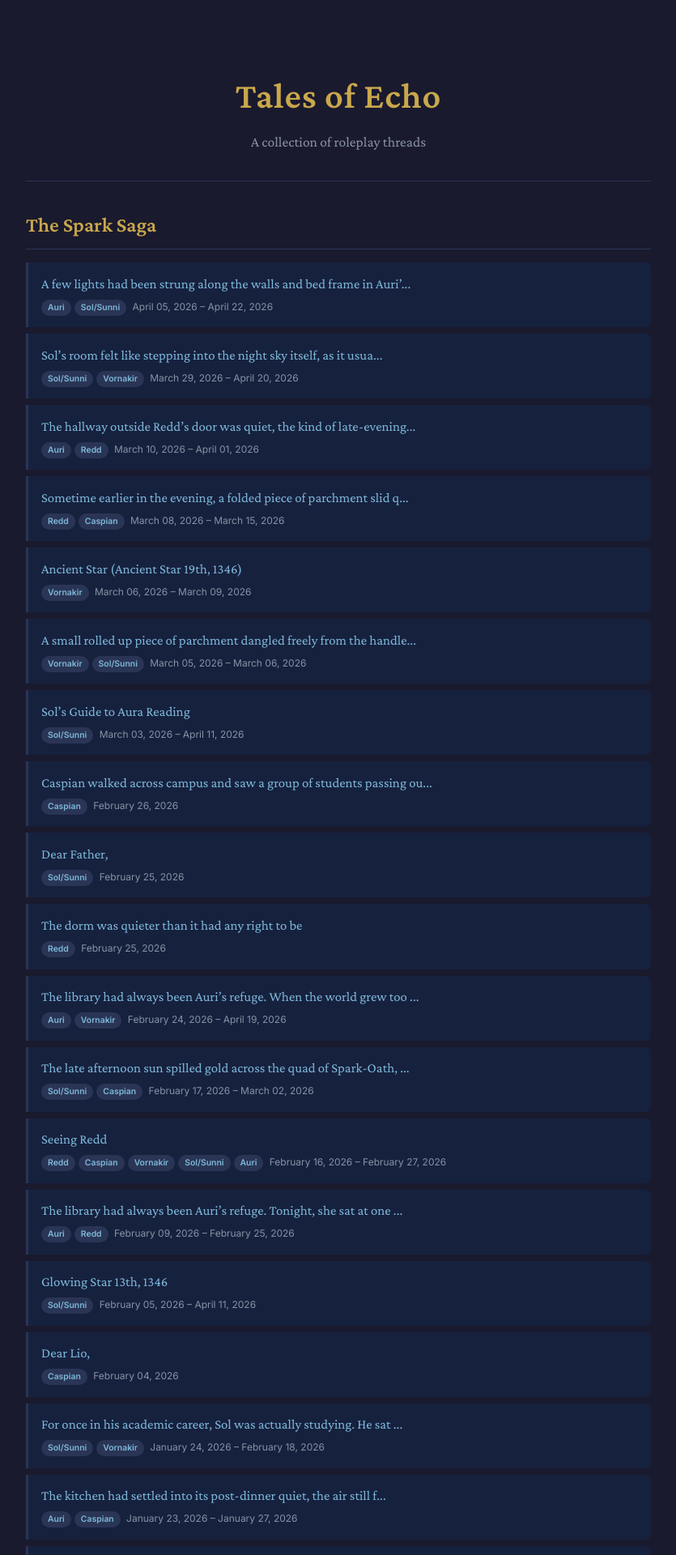
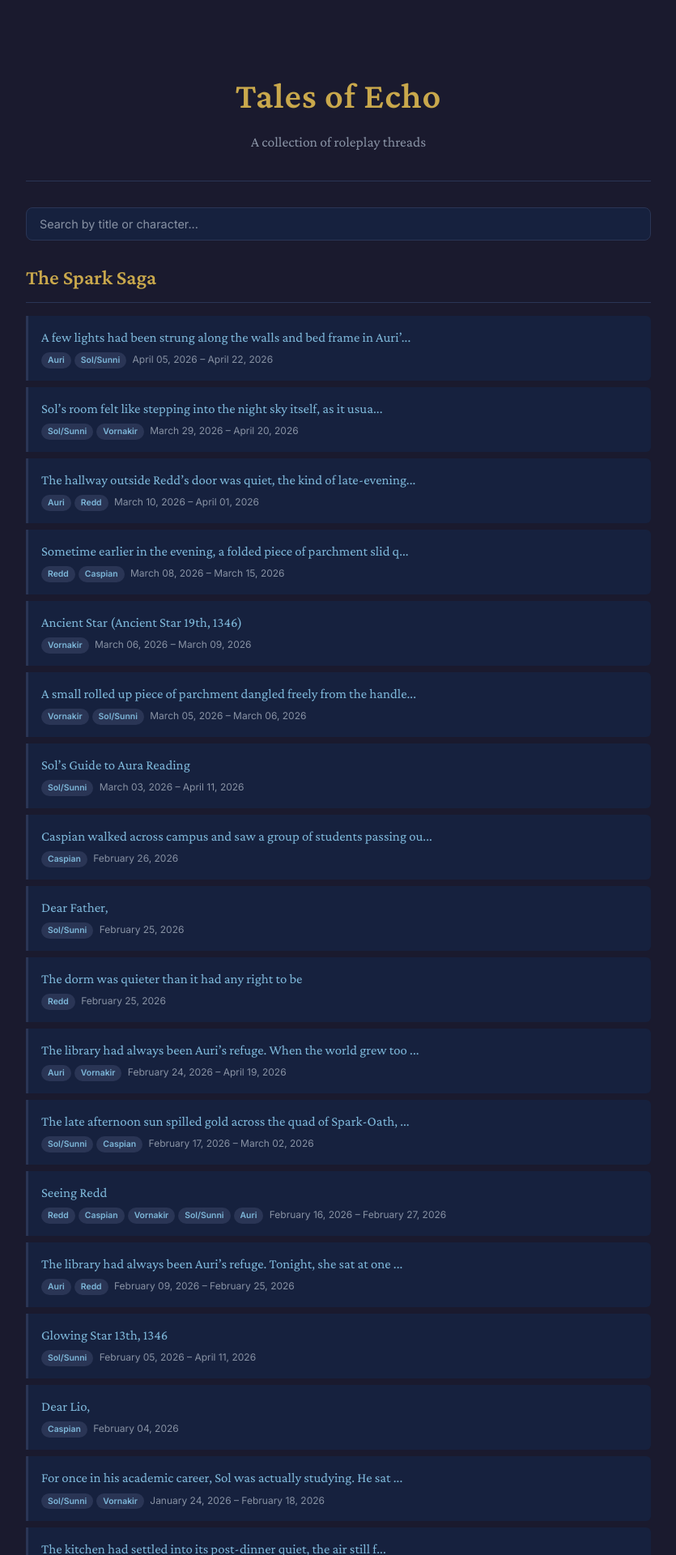
Before and after one commit to zzenonn/tales-of-echo, a Jekyll site: the page built from index.html, in a window 1280 px wide. Shown: the top 1920 px of the page at 81% size, without its empty margins (222-1057 px from the left). Built offline with Jekyll 4.4.1, drawn with Linux system fonts in a browser that asks for light colours.

Commit message:
Add client-side search to index page

```diff
--- a/_layouts/default.html
+++ b/_layouts/default.html
@@ -59,6 +59,35 @@
       color: var(--text-muted);
       font-size: 1.1rem;
       margin-top: 0.3rem;
+    }
+
+    .search-box {
+      width: 100%;
+      padding: 0.7rem 1rem;
+      font-family: 'Inter', sans-serif;
+      font-size: 0.9rem;
+      background: var(--bg-surface);
+      color: var(--text);
+      border: 1px solid var(--border);
+      border-radius: 8px;
+      margin-bottom: 1.5rem;
+      outline: none;
+      transition: border-color 0.2s;
+    }
+
+    .search-box:focus {
+      border-color: var(--accent);
+    }
+
+    .search-box::placeholder {
+      color: var(--text-muted);
+    }
+
+    .no-results {
+      color: var(--text-muted);
+      font-style: italic;
+      padding: 1rem 0;
+      display: none;
     }
 
     .campaign-section {
--- a/index.html
+++ b/index.html
@@ -7,6 +7,9 @@ title: Tales of Echo
   <h1>Tales of Echo</h1>
   <div class="subtitle">A collection of roleplay threads</div>
 </div>
+
+<input type="text" class="search-box" id="search" placeholder="Search by title or character..." autocomplete="off">
+<div class="no-results" id="no-results">No threads found.</div>
 
 <div class="campaign-section">
   <h2>The Spark Saga</h2>
```
Also changed, not shown: other parts of index.html (+26 -0 lines).
